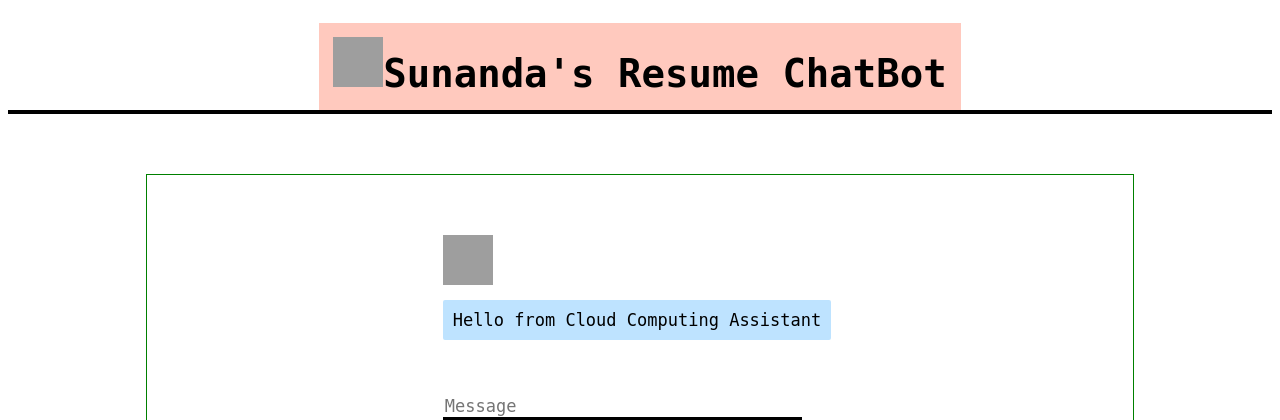
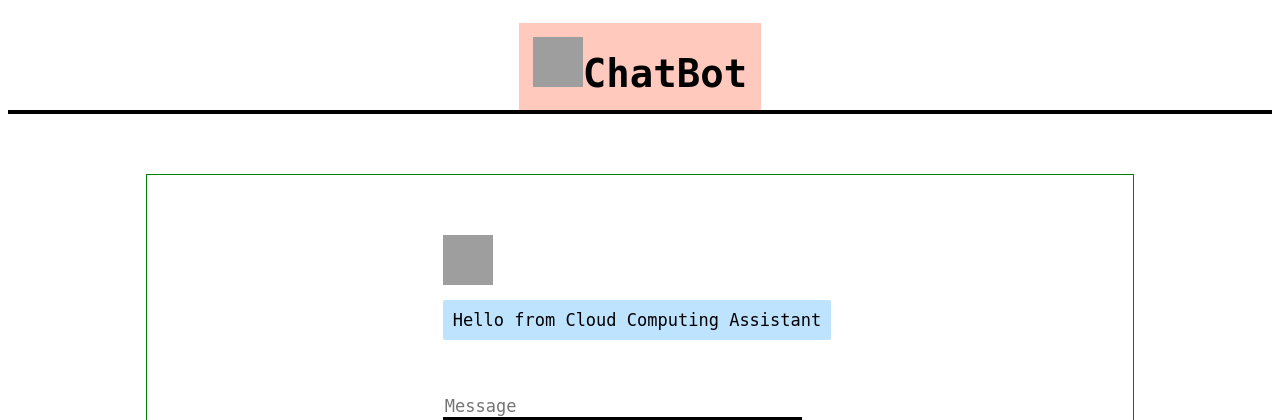
Before and after one commit to Claire56/bot, a Flask app: template Resume_Bot/Templates/bot.html in a window 1280 px wide. Shown: the top 420 px of the page. Run offline with Flask 2, Linux system fonts and the light colour scheme; the template is opened without the code that fills it, so the values that code supplies are empty; some libraries are stand-ins or nearby versions; grey boxes are pictures that could not be loaded.

Commit message:
Update bot.html

```diff
--- a/Resume_Bot/Templates/bot.html
+++ b/Resume_Bot/Templates/bot.html
@@ -97,7 +97,7 @@ href="https://user-images.githubusercontent.com/20112458/49326597-773b7280-f57a-
 src="https://www.logolynx.com/images/logolynx/s_b9/b9075efd5754f8eb0b28894bbff5f1f0.jpeg"
 alt="CANDICE"
 style="width:50px;height:50px;"
-/>Sunanda's Resume ChatBot
+/>ChatBot
 </h1>
 </center>
 <div class="box"></div>
```
